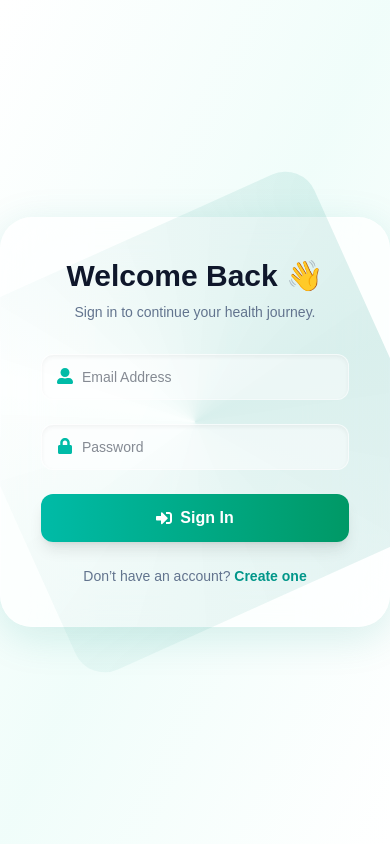
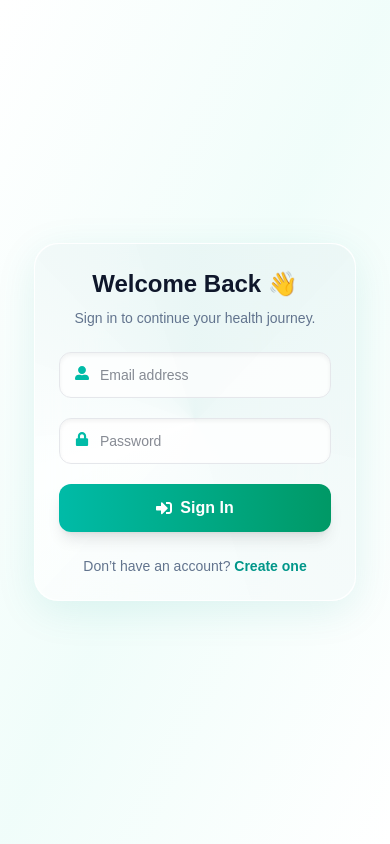
Before and after one commit to heisyomide/healthme-frontend, a Next.js app: page /login in a window 390 px wide. Built offline with nearby package versions, Linux system fonts and the light colour scheme; no server answers.

Commit message:
Fix: improve mobile responsiveness & login flow

```diff
--- a/src/app/(auth)/login/page.tsx
+++ b/src/app/(auth)/login/page.tsx
@@ -13,7 +13,9 @@ export default function LoginPage() {
   const [error, setError] = useState("");
   const router = useRouter();
 
-  const API_BASE = process.env.NEXT_PUBLIC_API_BASE_URL || "https://healthme-backend.onrender.com";
+  const API_BASE =
+    process.env.NEXT_PUBLIC_API_BASE_URL ||
+    "https://healthme-backend.onrender.com";
 
   const handleLogin = async (e: React.FormEvent) => {
     e.preventDefault();
@@ -21,114 +23,113 @@ export default function LoginPage() {
     setLoading(true);
 
     try {
-      console.log("🟡 Sending login request:", `${API_BASE}/api/auth/login`);
+      const loginUrl = `${API_BASE}/api/auth/login`;
 
-      const res = await fetch(`${API_BASE}/api/auth/login`, {
+      const res = await fetch(loginUrl, {
         method: "POST",
         headers: { "Content-Type": "application/json" },
-        credentials: "include",
         body: JSON.stringify({ email, password }),
       });
 
-      console.log("🟣 Response status:", res.status);
-
-      const contentType = res.headers.get("content-type");
-      if (!contentType || !contentType.includes("application/json")) {
+      if (!res.ok) {
         const text = await res.text();
-        console.error("🚨 Non-JSON response:", text);
-        throw new Error("Invalid response from server (HTML received). Check backend URL or port.");
+        throw new Error(`Server returned ${res.status}: ${text}`);
       }
 
       const data = await res.json();
-      console.log("🟢 Login response JSON:", data);
+      if (!data.success) throw new Error(data.message || "Login failed");
 
-      if (!res.ok || !data.success) {
-        throw new Error(data.message || "Invalid email or password");
-      }
-
-      // ✅ Store both user + token together
-      const fullUserData = { ...data.user, token: data.token };
-      localStorage.setItem("user", JSON.stringify(fullUserData));
-
-      // Optional: store token separately for convenience
+      localStorage.setItem(
+        "user",
+        JSON.stringify({ ...data.user, token: data.token })
+      );
       localStorage.setItem("token", data.token);
 
-      // ✅ Redirect based on role or provided URL
-      const redirectUrl =
-        data.redirectUrl ||
-        (data.user.role === "admin"
+      router.push(
+        data.user.role === "admin"
           ? "/dashboard/admin"
           : data.user.role === "practitioner"
           ? "/dashboard/practitioner"
-          : "/");
-
-      router.push(redirectUrl);
+          : "/"
+      );
     } catch (err: any) {
-      console.error("❌ Login error:", err);
-      setError(err.message || "Something went wrong");
+      setError(err.message || "Something went wrong during login");
     } finally {
       setLoading(false);
     }
   };
 
   return (
-    <section className="relative flex items-center justify-center min-h-screen bg-linear-to-br from-white via-teal-50 to-white overflow-hidden">
-      {/* === Background Glow === */}
+    <section className="relative flex items-center justify-center min-h-screen bg-gradient-to-br from-white via-teal-50 to-white overflow-hidden px-4 sm:px-6">
+      {/* === Subtle Animated Background (optimized for mobile) === */}
       <div className="absolute inset-0 -z-10">
-        <div className="absolute top-[-100px] left-[-100px] w-[400px] h-[400px] bg-[radial-gradient(closest-side,rgba(13,148,136,0.15),transparent)] blur-[150px]" />
-        <div className="absolute bottom-[-100px] right-[-100px] w-[500px] h-[500px] bg-[radial-gradient(closest-side,rgba(16,185,129,0.15),transparent)] blur-[180px]" />
+        {/* Gentle breathing motion instead of rotation (lighter on GPU) */}
+        <motion.div
+          initial={{ scale: 1 }}
+          animate={{ scale: [1, 1.1, 1] }}
+          transition={{ duration: 8, repeat: Infinity, ease: "easeInOut" }}
+          className="absolute top-[-150px] left-[-150px] w-[400px] h-[400px] bg-[radial-gradient(closest-side,rgba(13,148,136,0.15),transparent)] blur-[140px]"
+        />
+        <motion.div
+          initial={{ scale: 1 }}
+          animate={{ scale: [1, 1.15, 1] }}
+          transition={{ duration: 10, repeat: Infinity, ease: "easeInOut" }}
+          className="absolute bottom-[-150px] right-[-150px] w-[450px] h-[450px] bg-[radial-gradient(closest-side,rgba(16,185,129,0.15),transparent)] blur-[170px]"
+        />
       </div>
 
       {/* === Login Card === */}
       <motion.div
-        initial={{ opacity: 0, y: 30 }}
+        initial={{ opacity: 0, y: 35 }}
         animate={{ opacity: 1, y: 0 }}
-        transition={{ duration: 0.8 }}
-        className="relative bg-white/70 backdrop-blur-2xl border border-white/40 rounded-4xl shadow-[0_10px_40px_rgba(13,148,136,0.15)] w-full max-w-md p-10"
+        transition={{ duration: 0.8, ease: "easeOut" }}
+        className="relative bg-white/80 backdrop-blur-2xl border border-white/40 rounded-3xl shadow-[0_10px_40px_rgba(13,148,136,0.1)] w-full max-w-[90%] sm:max-w-md p-6 sm:p-10"
       >
-        {/* Animated Border */}
+        {/* === Halo Animation (GPU-friendly pulsing instead of rotation) === */}
         <motion.div
-          animate={{ rotate: 360 }}
-          transition={{ duration: 30, repeat: Infinity, ease: "linear" }}
-          className="absolute inset-0 rounded-4xl bg-[conic-gradient(from_0deg,rgba(13,148,136,0.15)_0%,transparent_60%,rgba(13,148,136,0.15)_100%)]"
+          animate={{ opacity: [0.8, 1, 0.8] }}
+          transition={{ duration: 6, repeat: Infinity, ease: "easeInOut" }}
+          className="absolute inset-0 rounded-3xl bg-[conic-gradient(from_0deg,rgba(13,148,136,0.1)_0%,transparent_70%,rgba(13,148,136,0.1)_100%)]"
         />
 
+        {/* === Inner Content === */}
         <div className="relative z-10">
-          <h1 className="text-3xl font-extrabold text-center text-slate-900 mb-2">
+          <h1 className="text-2xl sm:text-3xl font-extrabold text-center text-slate-900 mb-2">
             Welcome Back 👋
           </h1>
-          <p className="text-center text-sm text-slate-500 mb-8">
+          <p className="text-center text-sm text-slate-500 mb-6 sm:mb-8">
             Sign in to continue your health journey.
           </p>
 
           {error && (
-            <div className="text-red-500 bg-red-50 border border-red-200 rounded-lg px-3 py-2 text-sm mb-4 text-center">
+            <div className="text-red-600 bg-red-50 border border-red-200 rounded-lg px-3 py-2 text-sm mb-4 text-center">
               {error}
             </div>
           )}
 
-          <form onSubmit={handleLogin} className="flex flex-col gap-6">
+          {/* === Login Form === */}
+          <form onSubmit={handleLogin} className="flex flex-col gap-5 sm:gap-6">
             <div className="relative">
-              <FaUserAlt className="absolute left-4 top-3.5 text-teal-500" />
+              <FaUserAlt className="absolute left-4 top-3.5 text-teal-500 text-sm sm:text-base" />
               <input
                 type="email"
                 required
-                placeholder="Email Address"
+                placeholder="Email address"
                 value={email}
                 onChange={(e) => setEmail(e.target.value)}
-                className="w-full pl-10 pr-4 py-3 bg-white/50 border border-white/40 rounded-xl text-sm focus:ring-2 focus:ring-teal-500 outline-none shadow-inner"
+                className="w-full pl-10 pr-4 py-3 bg-white/70 border border-gray-200 rounded-xl text-sm sm:text-base focus:ring-2 focus:ring-teal-500 outline-none shadow-inner transition-all"
               />
             </div>
 
             <div className="relative">
-              <FaLock className="absolute left-4 top-3.5 text-teal-500" />
+              <FaLock className="absolute left-4 top-3.5 text-teal-500 text-sm sm:text-base" />
               <input
                 type="password"
                 required
                 placeholder="Password"
                 value={password}
                 onChange={(e) => setPassword(e.target.value)}
-                className="w-full pl-10 pr-4 py-3 bg-white/50 border border-white/40 rounded-xl text-sm focus:ring-2 focus:ring-teal-500 outline-none shadow-inner"
+                className="w-full pl-10 pr-4 py-3 bg-white/70 border border-gray-200 rounded-xl text-sm sm:text-base focus:ring-2 focus:ring-teal-500 outline-none shadow-inner transition-all"
               />
             </div>
 
@@ -137,15 +138,18 @@ export default function LoginPage() {
               whileHover={{ scale: 1.03 }}
               whileTap={{ scale: 0.97 }}
               disabled={loading}
-              className="w-full py-3 bg-linear-to-r from-teal-500 to-emerald-600 text-white font-semibold rounded-xl shadow-lg hover:shadow-xl transition-all flex items-center justify-center gap-2"
+              className="w-full py-3 bg-gradient-to-r from-teal-500 to-emerald-600 text-white font-semibold rounded-xl shadow-lg hover:shadow-xl transition-all flex items-center justify-center gap-2 disabled:opacity-70"
             >
-              {loading ? "Signing In..." : (<><FaSignInAlt /> Sign In</>)}
+              {loading ? "Signing In..." : <><FaSignInAlt /> Sign In</>}
             </motion.button>
           </form>
 
           <p className="text-center text-sm text-slate-500 mt-6">
             Don’t have an account?{" "}
-            <Link href="/signup" className="text-teal-600 hover:underline font-semibold">
+            <Link
+              href="/signup"
+              className="text-teal-600 hover:underline font-semibold"
+            >
               Create one
             </Link>
           </p>
--- a/src/app/page.tsx
+++ b/src/app/page.tsx
@@ -1,3 +1,5 @@
+// app/page.js (or wherever your HomePage is)
+
 import HeroSection from "./components/HeroSection";
 import AboutSection from "./components/AboutSection";
 import ServicesSection from "./components/ServicesSection";
@@ -8,7 +10,6 @@ export default function HomePage() {
   return (
     <main className="min-h-screen bg-white text-slate-900">
       <HeroSection />
-
       <ServicesSection />
       <AboutSection />
       <WhyChooseUs />
```
Also changed, not shown: src/app/components/Footer.tsx (+119 -2 lines), src/app/components/HeroSection.tsx (+20 -57 lines).
